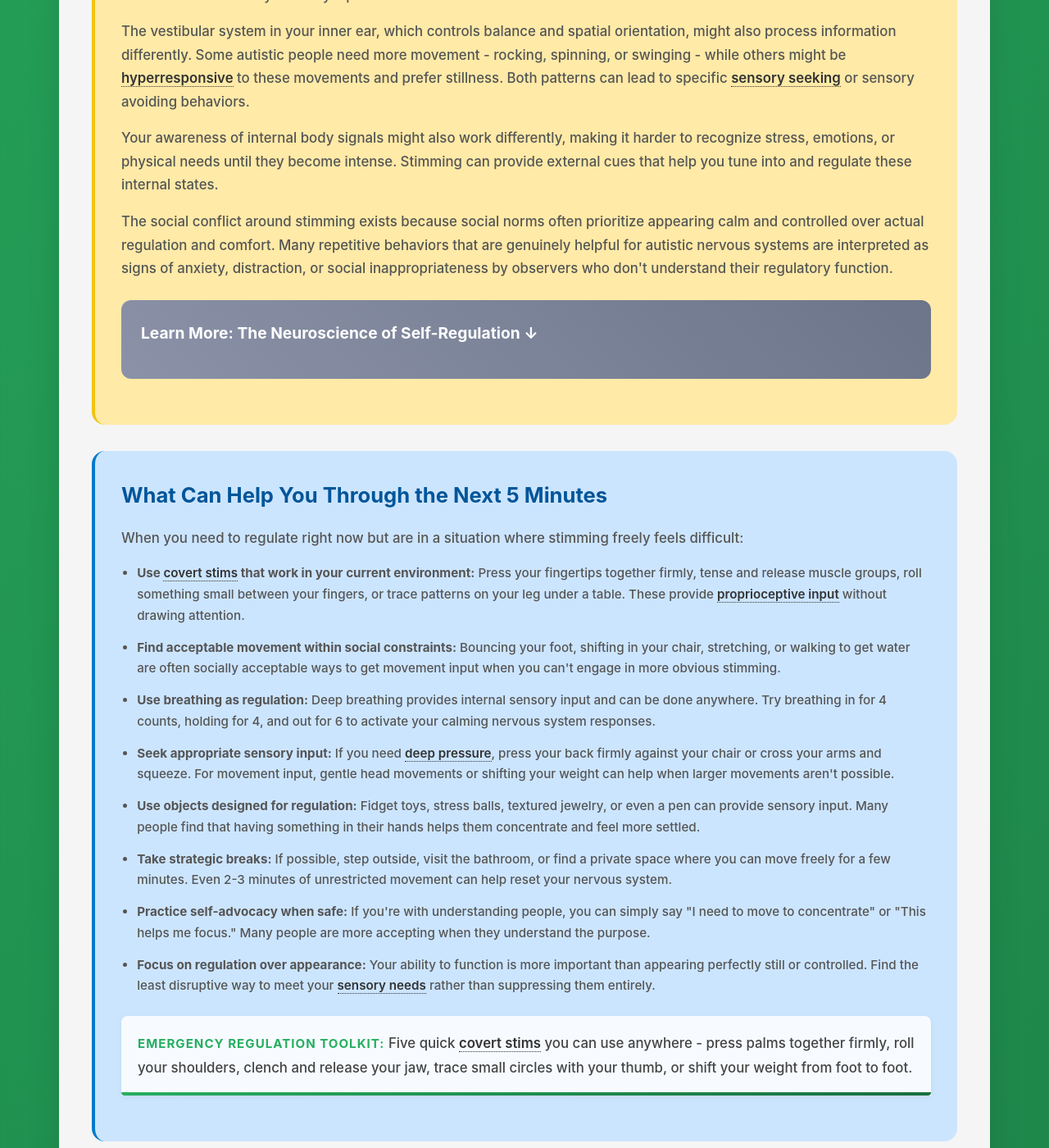
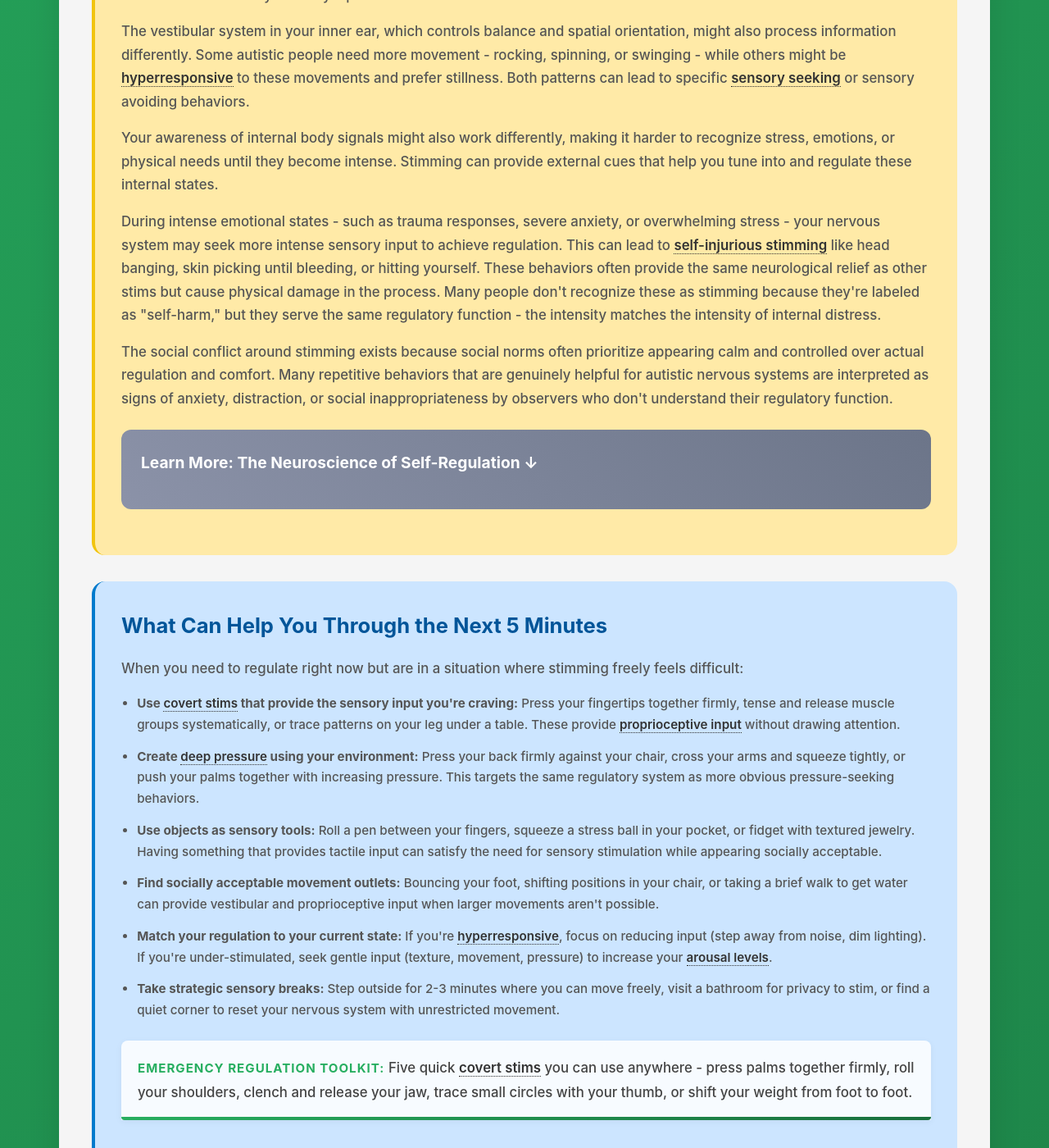
Before and after one commit to neurodivergent-survival-guide/neurodivergent-survival-guide, a Jekyll site: the page built from struggles/stimming-and-sensory-regulation.html, in a window 1280 px wide and 1400 px high, scrolled down 2051 px. Shown: the whole window at 82% size. Built offline with Jekyll 4.4.1, drawn with Linux system fonts in a browser that asks for light colours.

Commit message:
Update stimming-and-sensory-regulation.html

```diff
--- a/struggles/stimming-and-sensory-regulation.html
+++ b/struggles/stimming-and-sensory-regulation.html
@@ -17,7 +17,7 @@ status: published
 featured: true
 
 # SEO Optimization (Mandatory)
-search_terms: ["can't stop moving", "need to fidget", "sensory overload", "repetitive behaviors", "people stare when I stim", "need pressure or movement", "self-soothing behaviors", "fidgeting too much", "head banging", "skin picking", "finger bleeding", "pick until bleeding", "bang head when upset"]
+search_terms: ["can't stop moving", "need to fidget", "sensory overload", "repetitive behaviors", "head banging", "skin picking", "finger bleeding", "bang head when upset"]
 ---
 
 <!-- struggles/stimming-and-sensory-regulation.html -->
@@ -54,6 +54,8 @@ search_terms: ["can't stop moving", "need to fidget", "sensory overload", "repet
 
         <p>Your awareness of internal body signals might also work differently, making it harder to recognize stress, emotions, or physical needs until they become intense. Stimming can provide external cues that help you tune into and regulate these internal states.</p>
 
+        <p>During intense emotional states - such as trauma responses, severe anxiety, or overwhelming stress - your nervous system may seek more intense sensory input to achieve regulation. This can lead to <a class="jargon">self-injurious stimming<span class="tooltip">Repetitive behaviors that provide sensory regulation but cause physical harm</span></a> like head banging, skin picking until bleeding, or hitting yourself. These behaviors often provide the same neurological relief as other stims but cause physical damage in the process. Many people don't recognize these as stimming because they're labeled as "self-harm," but they serve the same regulatory function - the intensity matches the intensity of internal distress.</p>
+
         <p>The social conflict around stimming exists because social norms often prioritize appearing calm and controlled over actual regulation and comfort. Many repetitive behaviors that are genuinely helpful for autistic nervous systems are interpreted as signs of anxiety, distraction, or social inappropriateness by observers who don't understand their regulatory function.</p>
 
         <div class="learn-more" onclick="toggleLearnMore(this)">
@@ -73,14 +75,12 @@ search_terms: ["can't stop moving", "need to fidget", "sensory overload", "repet
         <p>When you need to regulate right now but are in a situation where stimming freely feels difficult:</p>
 
         <ul>
-            <li><strong>Use <a class="jargon">covert stims<span class="tooltip">Subtle or hidden self-regulating behaviors that are less noticeable to others</span></a> that work in your current environment:</strong> Press your fingertips together firmly, tense and release muscle groups, roll something small between your fingers, or trace patterns on your leg under a table. These provide <a class="jargon">proprioceptive input<span class="tooltip">Sensory information from your muscles and joints about body position and movement</span></a> without drawing attention.</li>
-            <li><strong>Find acceptable movement within social constraints:</strong> Bouncing your foot, shifting in your chair, stretching, or walking to get water are often socially acceptable ways to get movement input when you can't engage in more obvious stimming.</li>
-            <li><strong>Use breathing as regulation:</strong> Deep breathing provides internal sensory input and can be done anywhere. Try breathing in for 4 counts, holding for 4, and out for 6 to activate your calming nervous system responses.</li>
-            <li><strong>Seek appropriate sensory input:</strong> If you need <a class="jargon">deep pressure<span class="tooltip">Firm, sustained touch or pressure that can be calming and organizing for the nervous system</span></a>, press your back firmly against your chair or cross your arms and squeeze. For movement input, gentle head movements or shifting your weight can help when larger movements aren't possible.</li>
-            <li><strong>Use objects designed for regulation:</strong> Fidget toys, stress balls, textured jewelry, or even a pen can provide sensory input. Many people find that having something in their hands helps them concentrate and feel more settled.</li>
-            <li><strong>Take strategic breaks:</strong> If possible, step outside, visit the bathroom, or find a private space where you can move freely for a few minutes. Even 2-3 minutes of unrestricted movement can help reset your nervous system.</li>
-            <li><strong>Practice self-advocacy when safe:</strong> If you're with understanding people, you can simply say "I need to move to concentrate" or "This helps me focus." Many people are more accepting when they understand the purpose.</li>
-            <li><strong>Focus on regulation over appearance:</strong> Your ability to function is more important than appearing perfectly still or controlled. Find the least disruptive way to meet your <a class="jargon">sensory needs<span class="tooltip">Your nervous system's requirements for specific types of sensory input to function optimally</span></a> rather than suppressing them entirely.</li>
+            <li><strong>Use <a class="jargon">covert stims<span class="tooltip">Subtle or hidden self-regulating behaviors that are less noticeable to others</span></a> that provide the sensory input you're craving:</strong> Press your fingertips together firmly, tense and release muscle groups systematically, or trace patterns on your leg under a table. These provide <a class="jargon">proprioceptive input<span class="tooltip">Sensory information from your muscles and joints about body position and movement</span></a> without drawing attention.</li>
+            <li><strong>Create <a class="jargon">deep pressure<span class="tooltip">Firm, sustained touch or pressure that can be calming and organizing for the nervous system</span></a> using your environment:</strong> Press your back firmly against your chair, cross your arms and squeeze tightly, or push your palms together with increasing pressure. This targets the same regulatory system as more obvious pressure-seeking behaviors.</li>
+            <li><strong>Use objects as sensory tools:</strong> Roll a pen between your fingers, squeeze a stress ball in your pocket, or fidget with textured jewelry. Having something that provides tactile input can satisfy the need for sensory stimulation while appearing socially acceptable.</li>
+            <li><strong>Find socially acceptable movement outlets:</strong> Bouncing your foot, shifting positions in your chair, or taking a brief walk to get water can provide vestibular and proprioceptive input when larger movements aren't possible.</li>
+            <li><strong>Match your regulation to your current state:</strong> If you're <a class="jargon">hyperresponsive<span class="tooltip">Overly sensitive to sensory input, leading to overwhelm or avoidance</span></a>, focus on reducing input (step away from noise, dim lighting). If you're under-stimulated, seek gentle input (texture, movement, pressure) to increase your <a class="jargon">arousal levels<span class="tooltip">Your nervous system's state of alertness and activation</span></a>.</li>
+            <li><strong>Take strategic sensory breaks:</strong> Step outside for 2-3 minutes where you can move freely, visit a bathroom for privacy to stim, or find a quiet corner to reset your nervous system with unrestricted movement.</li>
         </ul>
 
         <div class="highlight-box">
```
